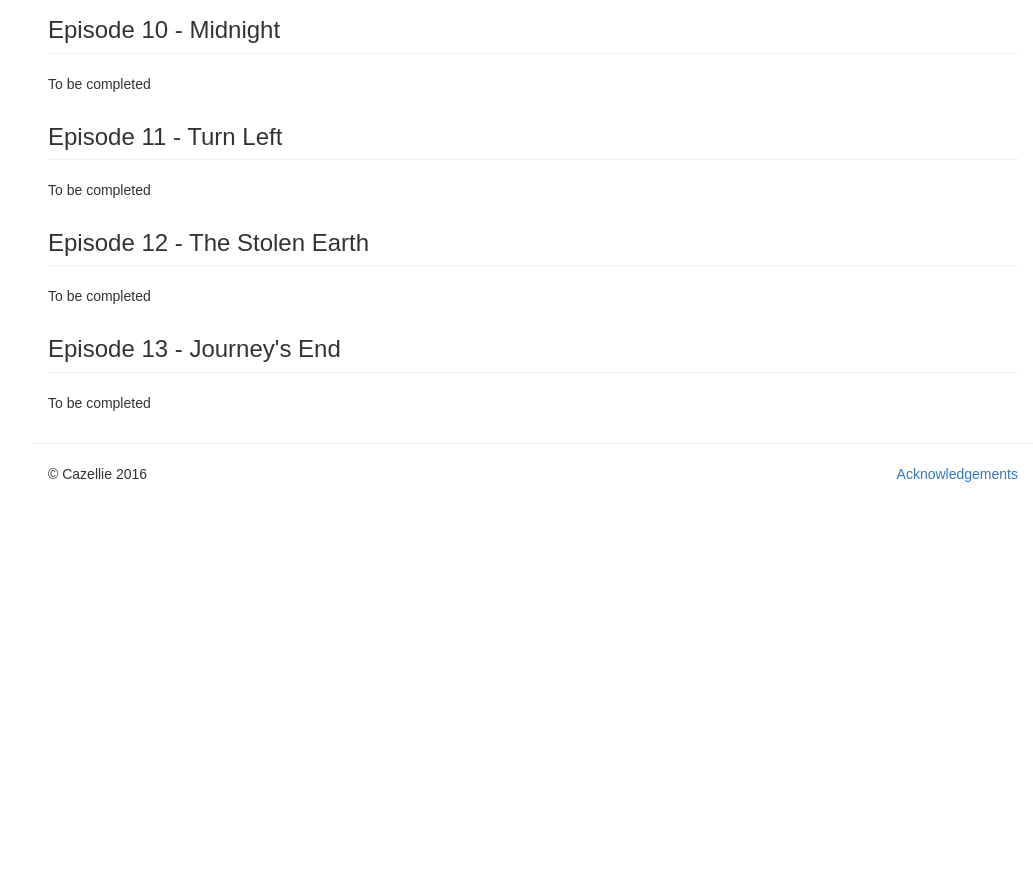
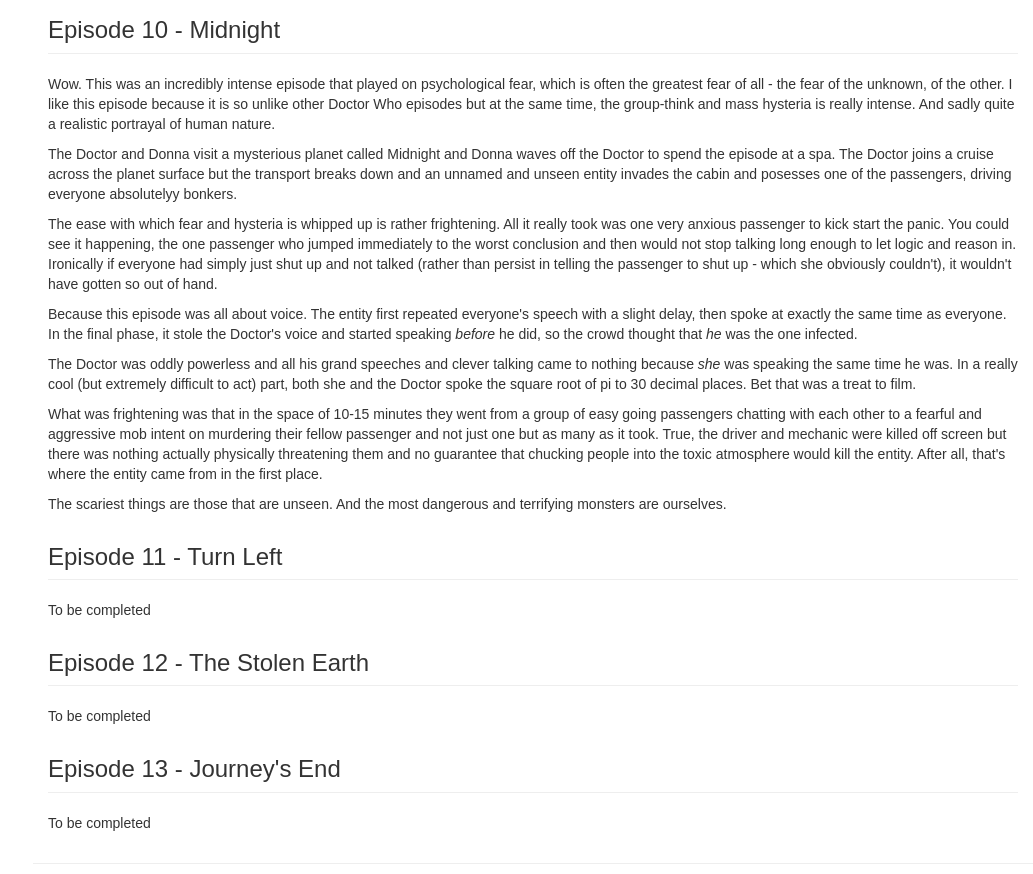
Before and after one commit to cazyw/TimeAndSpace, a plain HTML site: page sn04.html in a window 1280 px wide. Shown: the part 2333-3207 px from the top of the page, without its empty margins (247-1280 px from the left). Before the commit the page ends 2827 px from the top, so only its background shows below. Drawn offline with nearby package versions, Linux system fonts and the light colour scheme; a script that the page names is missing.

Commit message:
add series 4 episode 10

```diff
--- a/sn04.html
+++ b/sn04.html
@@ -245,7 +245,19 @@
     <span class="anchor" id="asn04-10"></span>
     <div class="col-xs-12">
       <h3 class="page-header">Episode 10 - Midnight</h3>
-      <p>To be completed</p>
+      <p>Wow. This was an incredibly intense episode that played on psychological fear, which is often the greatest fear of all - the fear of the unknown, of the other. I like this episode because it is so unlike other Doctor Who episodes but at the same time, the group-think and mass hysteria is really intense. And sadly quite a realistic portrayal of human nature.</p>
+
+      <p>The Doctor and Donna visit a mysterious planet called Midnight and Donna waves off the Doctor to spend the episode at a spa. The Doctor joins a cruise across the planet surface but the transport breaks down and an unnamed and unseen entity invades the cabin and posesses one of the passengers, driving everyone absolutelyy bonkers.</p>
+
+      <p>The ease with which fear and hysteria is whipped up is rather frightening. All it really took was one very anxious passenger to kick start the panic. You could see it happening, the one passenger who jumped immediately to the worst conclusion and then would not stop talking long enough to let logic and reason in. Ironically if everyone had simply just shut up and not talked (rather than persist in telling the passenger to shut up - which she obviously couldn't), it wouldn't have gotten so out of hand.</p>
+
+      <p>Because this episode was all about voice. The entity first repeated everyone's speech with a slight delay, then spoke at exactly the same time as everyone. In the final phase, it stole the Doctor's voice and started speaking <i>before</i> he did, so the crowd thought that <i>he</i> was the one infected.  </p>
+
+      <p>The Doctor was oddly powerless and all his grand speeches and clever talking came to nothing because <i>she</i> was speaking the same time he was. In a really cool (but extremely difficult to act) part, both she and the Doctor spoke the square root of pi to 30 decimal places. Bet that was a treat to film. </p>
+
+      <p>What was frightening was that in the space of 10-15 minutes they went from a group of easy going passengers chatting with each other to a fearful and aggressive mob intent on murdering their fellow passenger and not just one but as many as it took. True, the driver and mechanic were killed off screen but there was nothing actually physically threatening them and no guarantee that chucking people into the toxic atmosphere would kill the entity. After all, that's where the entity came from in the first place. </p>
+
+      <p>The scariest things are those that are unseen. And the most dangerous and terrifying  monsters are ourselves.  </p>
 
     </div>
   </section>
```
Also changed, not shown: series/sn04/sn04-10.txt.
